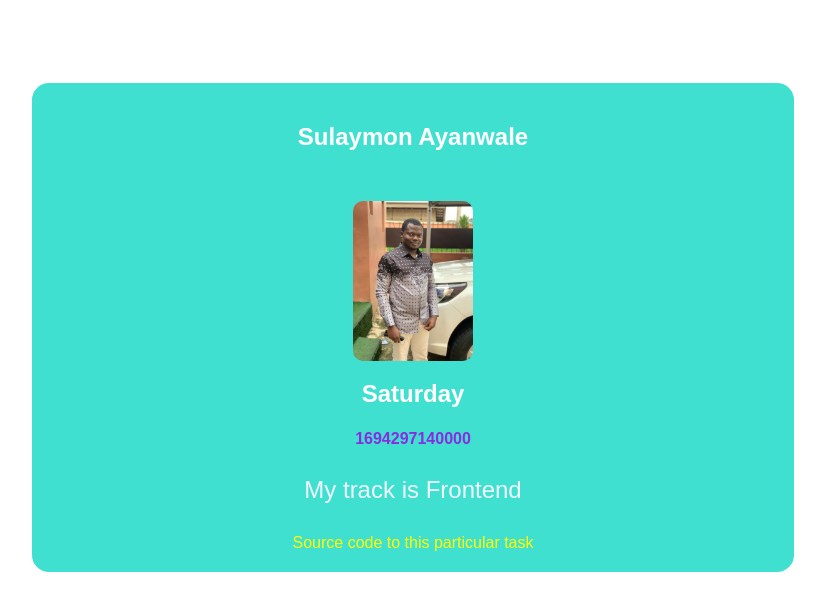
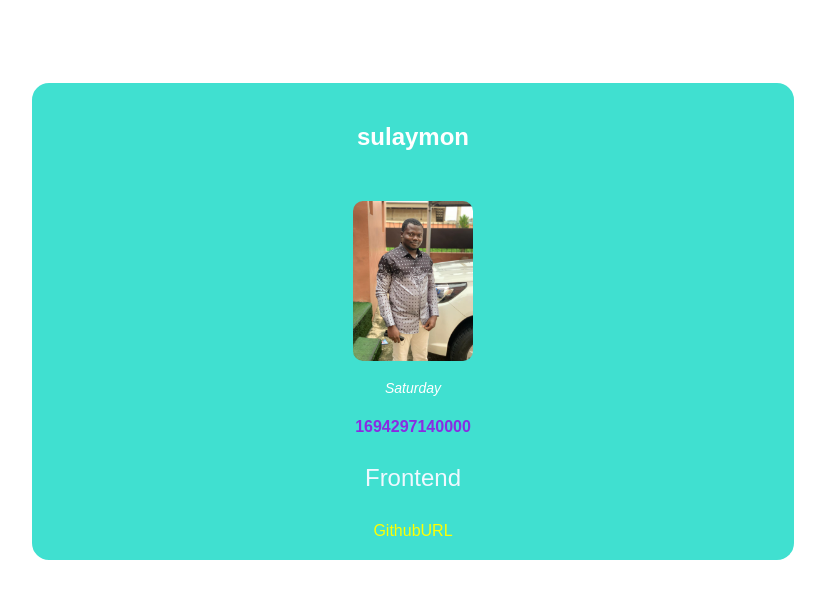
Before and after one commit to Ayanwales/first_hng_task, a plain HTML site: page index.html in a window 1280 px wide. Shown: the whole page, without its empty margins (227-1052 px from the left). Drawn offline with Linux system fonts and the light colour scheme.

Commit message:
changes made

```diff
--- a/index.css
+++ b/index.css
@@ -24,7 +24,7 @@ body{
     text-align: center;
     padding: 15px;
 }
-#slackUserName{
+h1{
     font-size: 24px;
     font-weight: 700;
     font-style: normal;
@@ -34,7 +34,7 @@ body{
     flex: 1;
     margin: 10px;
 }
-#slackDisplayImage{
+img{
     border-radius: 10px;
     object-fit: cover;
     object-position:center;
@@ -44,7 +44,7 @@ body{
     margin: 5px;
     text-align: center;
 }
-#currentDayOfTheWeek{
+h2{
     font-size: 14px;
     font-weight: 500;
     font-style: italic;
@@ -54,7 +54,7 @@ body{
     text-align:center;
     padding: 15px;
 }
-#currentUTCTime{
+p{
     font-size: 16px;
     color: blueviolet;
     font-style: normal;
@@ -66,7 +66,7 @@ body{
     text-align: center;
     flex: 1;
 }
-#myTrack{
+h3{
     font-size: 24px;
     color:aliceblue;
     font-style: normal;
@@ -77,7 +77,7 @@ body{
     text-align: center;
     margin: 20px;
 }
-#githubURL{
+a{
     cursor: pointer;
     text-decoration: none;
     font-size: 16px;
--- a/index.html
+++ b/index.html
@@ -10,28 +10,28 @@
     <div class="personalData">
       <!--slack name-->
       <div class="slackname">
-        <h1 id="slackUserName">Sulaymon Ayanwale</h1>
+        <h1 data-testid="slackUserName">sulaymon</h1>
       </div>
       <!--slack display picture-->
       <div class="slackpicture">
-        <img src="image/slack.jpg" id="slackDisplayImage" alt="Sulaymon" width="120" height="160" />
+        <img src="image/slack.jpg" data-testid="slackDisplayImage" alt="Sulaymon" width="120" height="160" />
       </div>
       <!--show day of the week-->
       <div class="currentDay">
-        <h2 id="currentDayOfTheweek"></h2>
+        <h2 data-testid="currentDayOfTheweek"></h2>
       </div>
       <!--show current UTC-->
       <div class="currentUTC">
-        <p id="currentUTCTime"></p>
+        <p data-testid="currentUTCTime"></p>
       </div>
       <!--My Track-->
       <div class="track">
-        <h3 id="myTrack">My track is Frontend</h3>
+        <h3 data-testid="myTrack">Frontend</h3>
       </div>
       <!--github url-->
       <div class="github">
-        <a href="https://github.com/Ayanwales/first_hng_task" id="githubURL"
-          >Source code to this particular task</a
+        <a href="https://github.com/Ayanwales/first_hng_task" data-testid="githubURL"
+          >GithubURL</a
         >
       </div>
     </div>
--- a/index.js
+++ b/index.js
@@ -1,5 +1,5 @@
-const dayOfTheWeek = document.querySelector('#currentDayOfTheweek');
-const currentUTC = document.querySelector('#currentUTCTime');
+const dayOfTheWeek = document.querySelector('h2');
+const currentUTC = document.querySelector('p');
 
 let today= new Date()
 
@@ -22,4 +22,4 @@ const now = new Date;
 const utc_timestamp = Date.UTC(now.getUTCFullYear(),now.getUTCMonth(), now.getUTCDate() ,
       now.getUTCHours(), now.getUTCMinutes(), now.getUTCSeconds(), now.getUTCMilliseconds());
 //console.log(utc_timestamp)
-      currentUTC.textContent = utc_timestamp
+      currentUTC.textContent = utc_timestamp;
```
